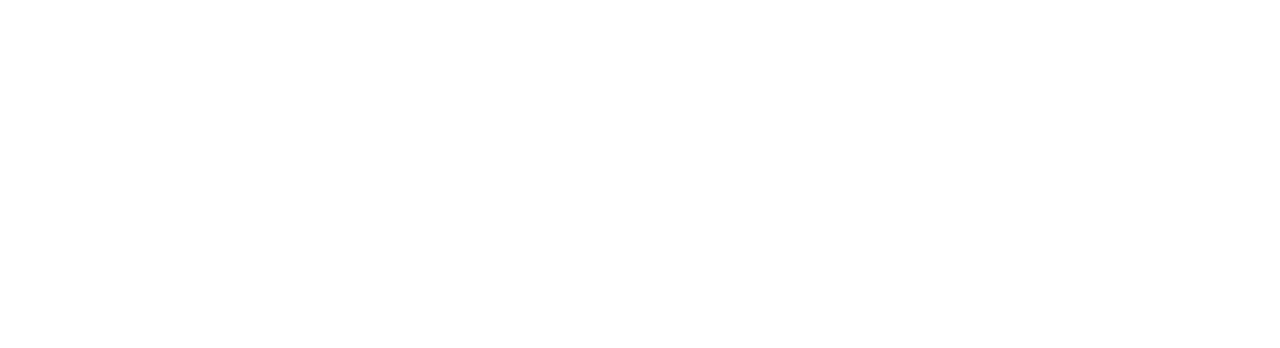
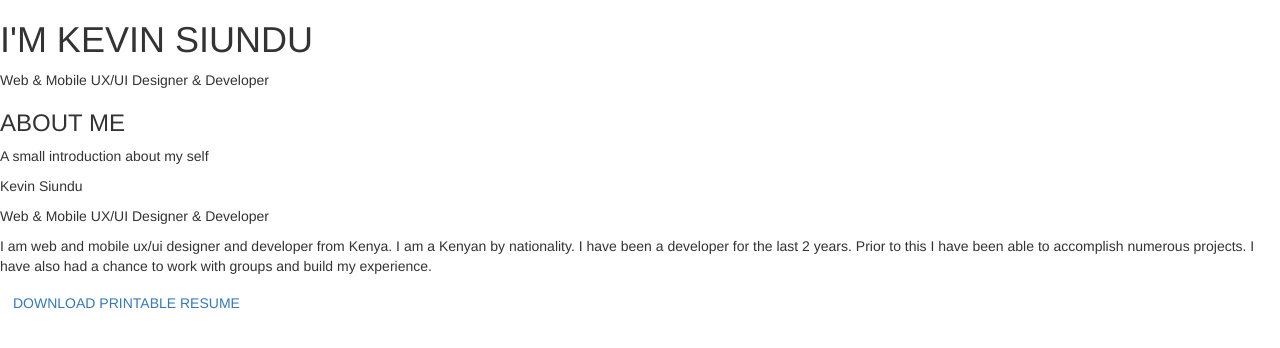
Before and after one commit to rahmakevo/portfolio, a plain HTML site: page index.html in a window 1280 px wide. Drawn offline with nearby package versions, Linux system fonts and the light colour scheme.

Commit message:
working on header and main area

```diff
--- a/index.html
+++ b/index.html
@@ -2,7 +2,8 @@
 <html>
   <head>
     <meta charset="utf-8">
-    <meta name="viewport" content="width=device-width, initial-scale=1, shrink-to-fit=no">
+    <meta name="viewport" content="width=device-width, initial-scale=1.0, shrink-to-fit=no">
+    <meta name="X-UA-Compatible" content="ie=edge">
     <link rel="stylesheet" href="assets/css/master.css">
     <link rel="stylesheet" href="assets/css/bootstrap.min.css">
 
@@ -12,6 +13,39 @@
   </head>
   <body>
 
+    <!-- Header Showcase -->
+    <header id="showcase" class="grid">
+      <div class="bg-image"></div>
+      <div class="content-wrap">
+        <h1>I'M KEVIN SIUNDU</h1>
+        <p>Web & Mobile UX/UI Designer & Developer</p>
+      </div>
+    </header>
+
+
+    <!-- Main Area -->
+    <main id="main">
+
+      <!-- Section A -->
+      <section id="section-a" class="grid">
+        <div class="content-wrap">
+          <h3>ABOUT ME</h3>
+          <p>A small introduction about my self</p>
+        </div>
+        <div class="box">
+          <p>Kevin Siundu</p>
+          <p>Web & Mobile UX/UI Designer & Developer</p>
+          <p>I am web and mobile ux/ui designer and developer from Kenya. I am a Kenyan by nationality.
+             I have been a developer for the last 2 years. Prior to this I have been able to accomplish
+             numerous projects. I have also had a chance to work with groups and build my experience.</p>
+          <a href="#" class="btn">DOWNLOAD PRINTABLE RESUME</a>
+        </div>
+
+        <div class="box">
+          <img src="" alt="">
+        </div>
+      </section>
+    </main>
 
     <script src="assets/js/jquery.min.js"></script>
     <script src="https://cdnjs.cloudflare.com/ajax/libs/popper.js/1.12.9/umd/popper.min.js" integrity="sha384-ApNbgh9B+Y1QKtv3Rn7W3mgPxhU9K/ScQsAP7hUibX39j7fakFPskvXusvfa0b4Q" crossorigin="anonymous"></script>
```
